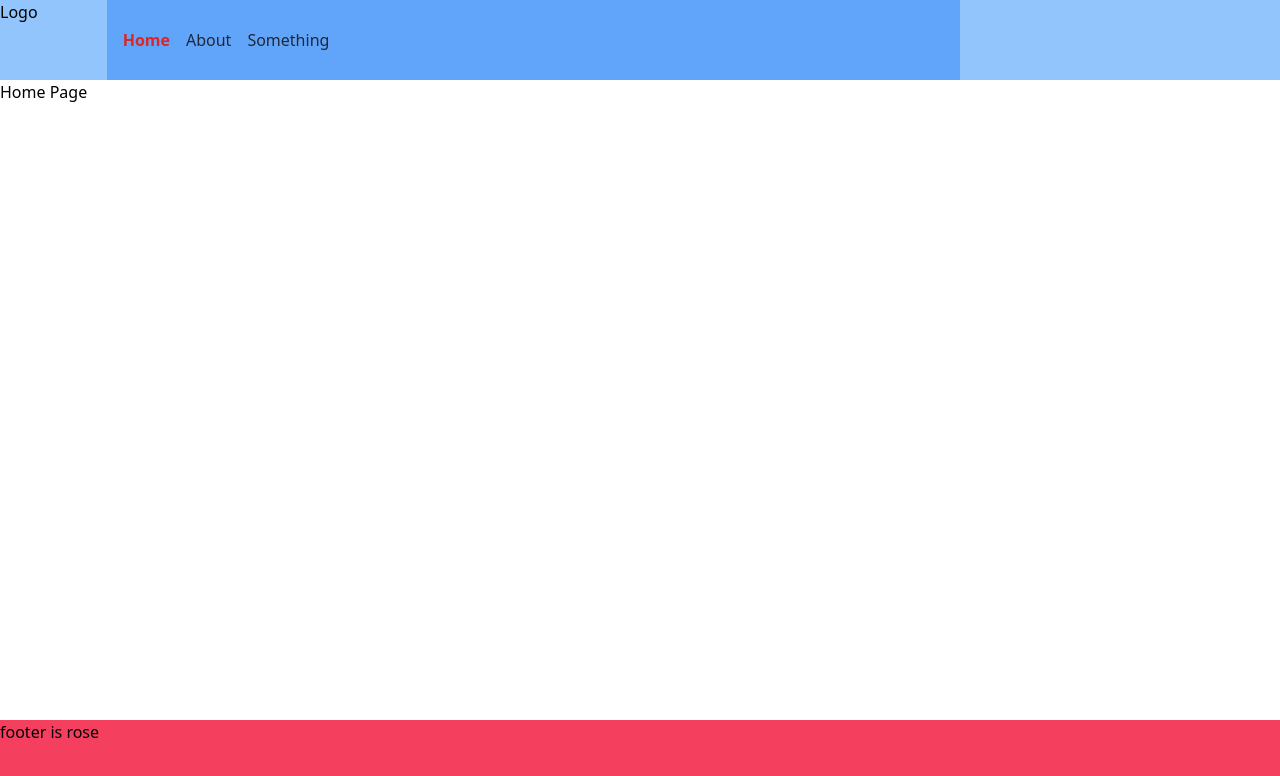
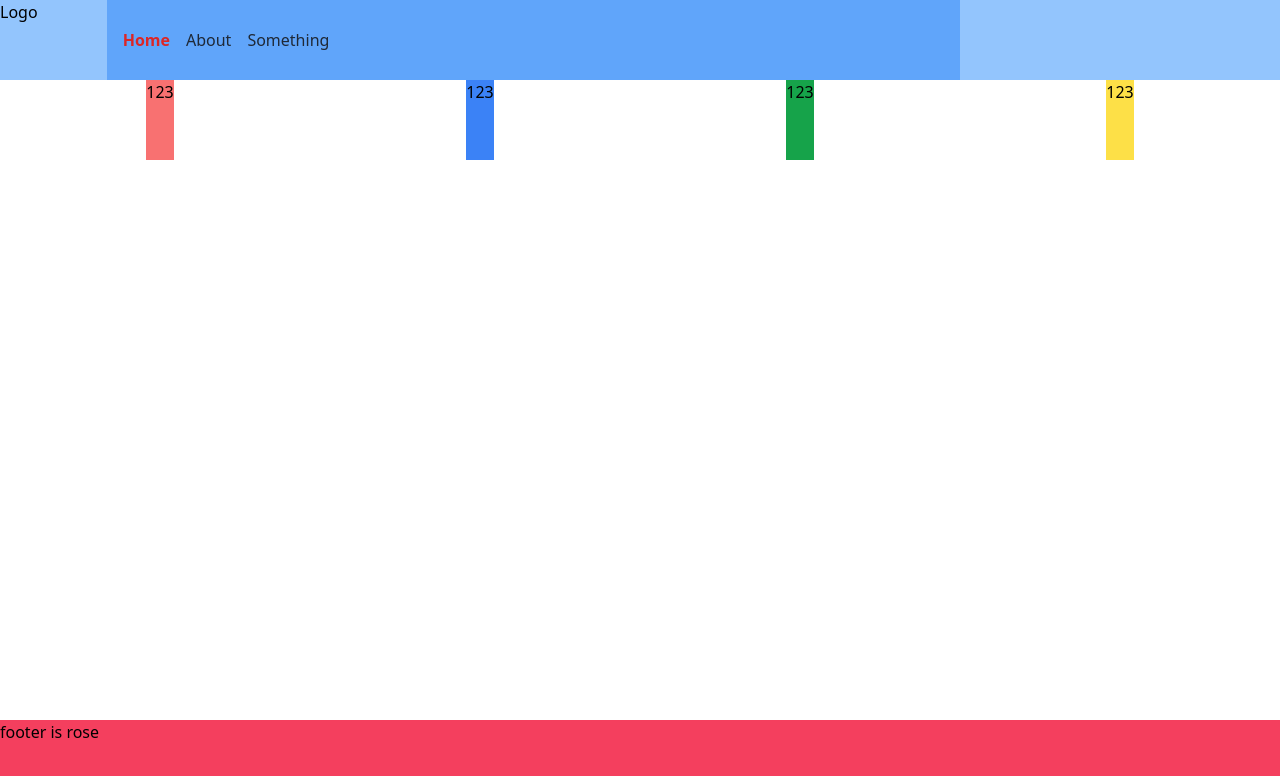
Before and after one commit to MurfiqahSHH/C-C, a Vue app: page / in a window 1280 px wide. Shown: the top 776 px of the page. Built offline with nearby package versions, Linux system fonts and the light colour scheme.

Commit message:
commit changes for home page

```diff
--- a/src/views/HomePage.vue
+++ b/src/views/HomePage.vue
@@ -1,10 +1,22 @@
 <template>
     <LayoutWrapper>
-        Home Page
+        <template v-if="shownColor == 'red'">
+            its gred
+        </template>
+        <template v-else>
+            <div class="flex flex-row w-full justify-around">
+            <div class="flex h-20 bg-red-400">123</div>
+            <div class="flex h-20 bg-blue-500">123</div>
+            <div class="flex h-20 bg-green-600">123</div>
+            <div class="flex h-20 bg-yellow-300">123</div>
+        </div>
+        </template>
+
     </LayoutWrapper>
 </template>
 
 <script setup lang="ts">
 import LayoutWrapper from '@/components/Layout/LayoutWrapper.vue';
 
+const shownColor = 'someth'
 </script>
```
